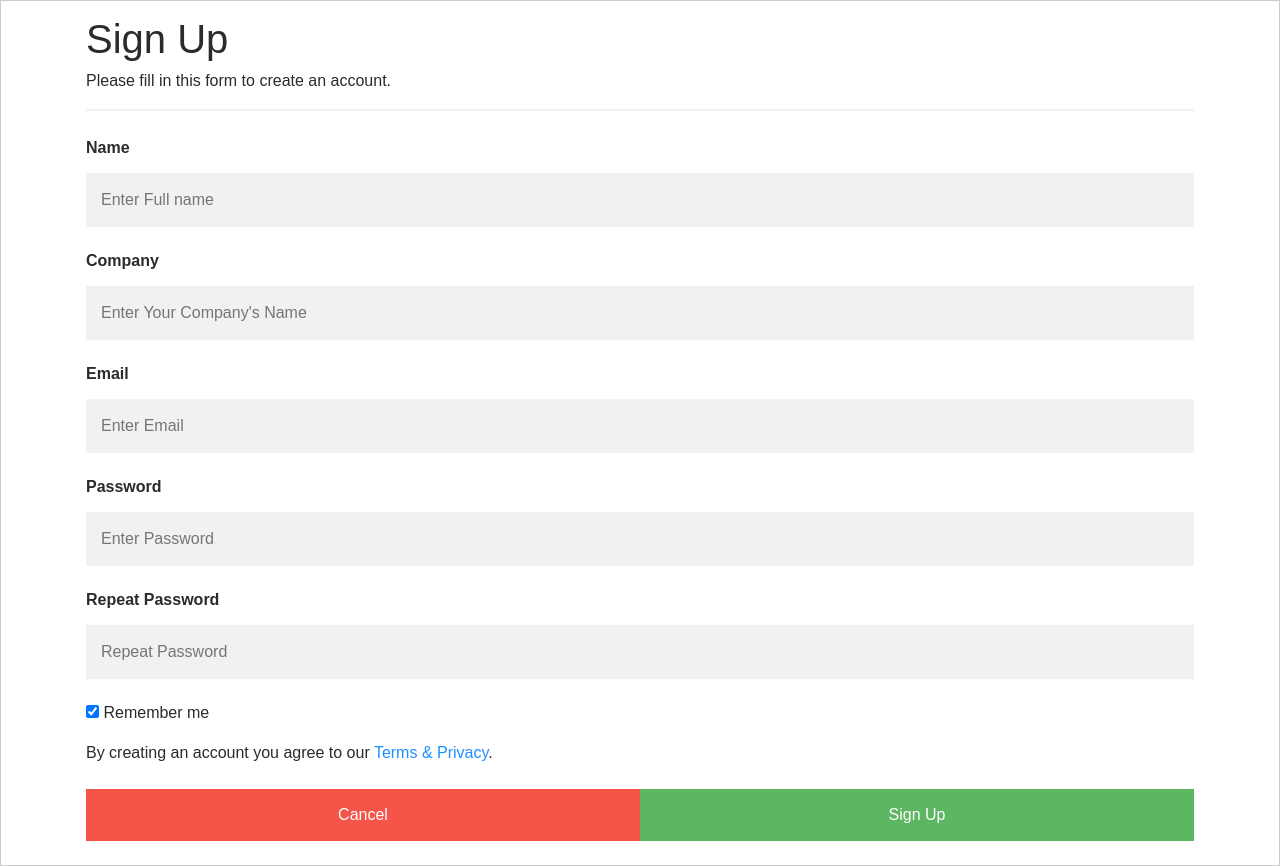
After one commit to mrc1234/Project_2-dod, a Node server app: template views/signup.handlebars in a window 1280 px wide. The commit adds this page. Run offline with Node 20, Linux system fonts and the light colour scheme; the template is opened without the code that fills it, so the values that code supplies are empty; some libraries are stand-ins or nearby versions.

Commit message:
add signup , and htmlRotes

```diff
--- a/public/styles/styles.css
+++ b/public/styles/styles.css
@@ -1,3 +1,74 @@
 .list-group-item {
   line-height: 2.5;
 }
+/*the following is the css for the sign up page*/
+body {font-family: Arial, Helvetica, sans-serif;}
+* {box-sizing: border-box}
+
+/* Full-width input fields */
+input[type=text], input[type=password] {
+    width: 100%;
+    padding: 15px;
+    margin: 5px 0 22px 0;
+    display: inline-block;
+    border: none;
+    background: #f1f1f1;
+}
+
+input[type=text]:focus, input[type=password]:focus {
+    background-color: #ddd;
+    outline: none;
+}
+
+hr {
+    border: 1px solid #f1f1f1;
+    margin-bottom: 25px;
+}
+
+/* Set a style for all buttons */
+button {
+    background-color: #4CAF50;
+    color: white;
+    padding: 14px 20px;
+    margin: 8px 0;
+    border: none;
+    cursor: pointer;
+    width: 100%;
+    opacity: 0.9;
+}
+
+button:hover {
+    opacity:1;
+}
+
+/* Extra styles for the cancel button */
+.cancelbtn {
+    padding: 14px 20px;
+    background-color: #f44336;
+}
+
+/* Float cancel and signup buttons and add an equal width */
+.cancelbtn, .signupbtn {
+  float: left;
+  width: 50%;
+}
+
+/* Add padding to container elements */
+.container {
+    padding: 16px;
+}
+
+/* Clear floats */
+.clearfix::after {
+    content: "";
+    clear: both;
+    display: table;
+}
+
+/* Change styles for cancel button and signup button on extra small screens */
+@media screen and (max-width: 300px) {
+    .cancelbtn, .signupbtn {
+       width: 100%;
+    }
+}
+/*end of the sign up page css*/
--- a/routes/apiRoutes.js
+++ b/routes/apiRoutes.js
@@ -2,9 +2,9 @@ var db = require("../models");
 
 module.exports = function(app) {
   // Get all examples
-  app.get("/api/examples", function(req, res) {
-    db.Example.findAll({}).then(function(dbExamples) {
-      res.json(dbExamples);
+  app.get("/api/users", function(req, res) {
+    db.Example.findAll({}).then(function(dbUser) {
+      res.json(dbUser);
     });
   });
 
--- a/views/index.handlebars
+++ b/views/index.handlebars
@@ -25,6 +25,7 @@
           {{/each}}
         </ul>
       </div>
+      <a href="/signup"><button>signup</button></a>
     </div>
   </div>
 </div>
--- /dev/null
+++ b/views/signup.handlebars
@@ -0,0 +1,31 @@
+
+<form style="border:1px solid #ccc">
+  <div class="container">
+    <h1>Sign Up</h1>
+    <p>Please fill in this form to create an account.</p>
+    <hr>
+    <label for="name"><b>Name</b></label>
+    <input type="text" placeholder="Enter Full name" name="name"  required="required">
+    <label for="company_name"><b>Company</b></label>
+    <input type="text" placeholder="Enter Your Company's Name" name="company_name"  required="required">
+    <label for="email"><b>Email</b></label>
+    <input type="text" placeholder="Enter Email" name="email"  required="required">
+
+    <label for="psw"><b>Password</b></label>
+    <input type="password" placeholder="Enter Password" name="psw"  required="required">
+
+    <label for="psw-repeat"><b>Repeat Password</b></label>
+    <input type="password" placeholder="Repeat Password" name="psw-repeat"  required="required">
+
+    <label>
+      <input type="checkbox" checked="checked" name="remember" style="margin-bottom:15px"> Remember me
+    </label>
+
+    <p>By creating an account you agree to our <a href="#" style="color:dodgerblue">Terms & Privacy</a>.</p>
+
+    <div class="clearfix">
+      <button type="button" class="cancelbtn">Cancel</button>
+      <button type="submit" class="signupbtn">Sign Up</button>
+    </div>
+  </div>
+</form>
```
Also changed, not shown: public/js/index.js (+22 -3 lines), routes/htmlRoutes.js (+20 -14 lines).
